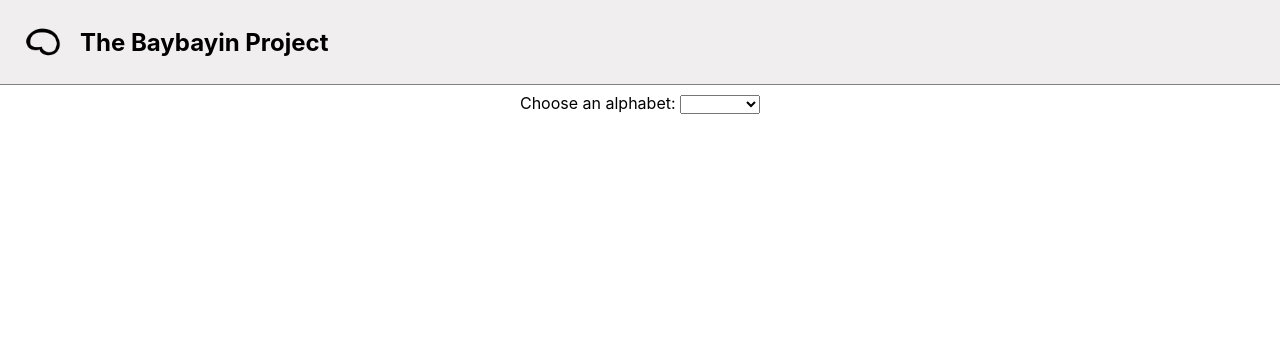
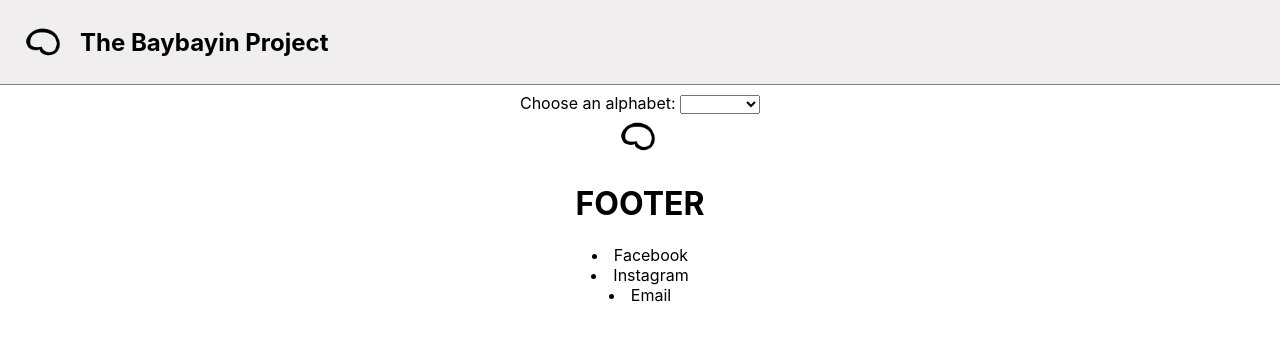
Before and after one commit to cmckinney-59/the-baybayin-project, a React (Vite) app: page / in a window 1280 px wide. Shown: the top 340 px of the page. Built offline with nearby package versions, Linux system fonts and the light colour scheme.

Commit message:
started footer

```diff
--- a/src/App.tsx
+++ b/src/App.tsx
@@ -3,6 +3,7 @@ import "./App.css";
 
 import Header from "./components/Header/Header.tsx";
 import ContentContainer from "./components/ContentContainer/ContentContainer.tsx";
+import Footer from "./components/Footer/Footer.tsx";
 
 function App(): JSX.Element {
   return (
@@ -11,6 +12,7 @@ function App(): JSX.Element {
       <main>
         <ContentContainer />
       </main>
+      <Footer />
     </>
   );
 }
--- /dev/null
+++ b/src/components/Footer/Footer.css
@@ -0,0 +1,28 @@
+.App-header {
+  display: flex;
+  justify-content: left;
+  align-items: center;
+  padding: 20px;
+  background-color: rgb(240, 238, 238);
+  flex-direction: row;
+  font-size: calc(10px + 2vmin);
+  color: black;
+  border-bottom: 1px solid gray;
+}
+
+.header-content {
+  display: flex;
+  align-items: center;
+  gap: 10px;
+}
+
+.App-Header-Text {
+  font-size: 24px;
+  font-weight: bold;
+  margin: 0;
+}
+
+.App-logo {
+  width: 50px;
+  height: auto;
+}
--- /dev/null
+++ b/src/components/Footer/Footer.tsx
@@ -0,0 +1,19 @@
+import type { JSX } from "react";
+import logo from "../../assets/images/logo.png";
+import "./Footer.css";
+
+export default function Footer(): JSX.Element {
+  return (
+    <header className="App-footer">
+      <div className="footer-content">
+        <img src={logo} className="App-logo" alt="logo" />
+        <h1 className="App-Footer-Text">FOOTER</h1>
+      </div>
+      <div className="footer-links-containter">
+        <li>Facebook</li>
+        <li>Instagram</li>
+        <li>Email</li>
+      </div>
+    </header>
+  );
+}
```
Also changed, not shown: 1 other file (tests, documents, lock files or other folders).
